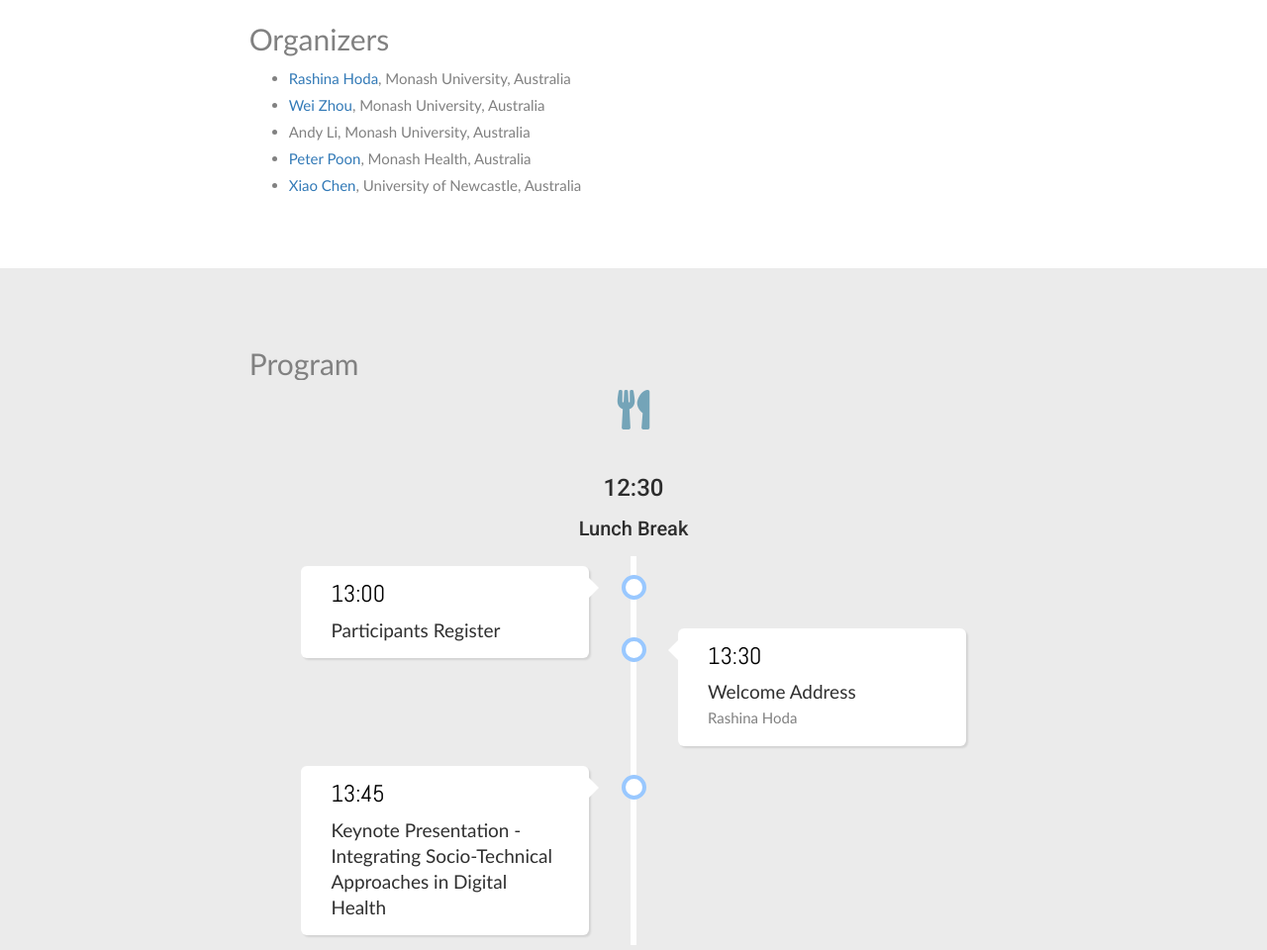
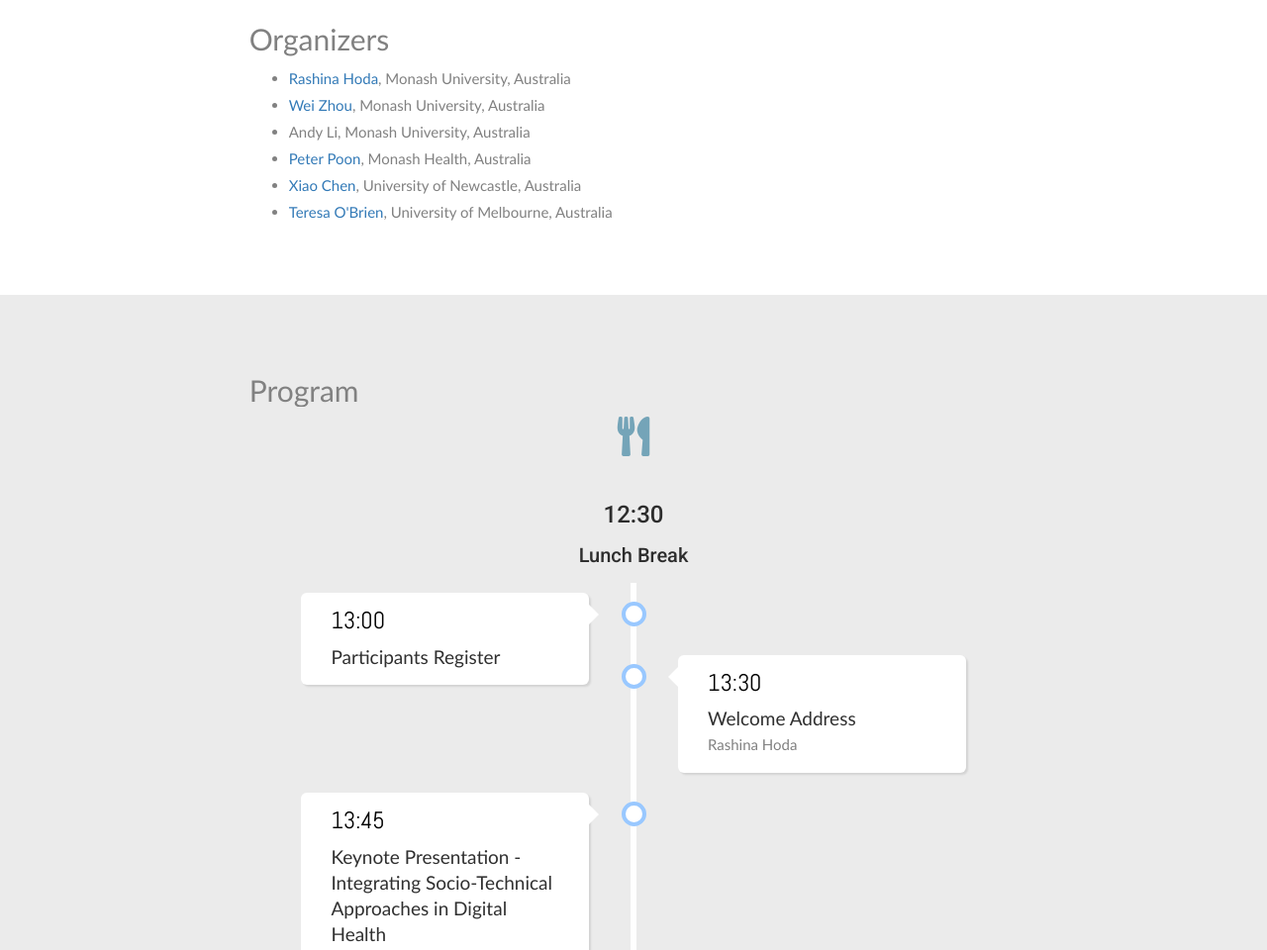
Before and after one commit to ozchi-stadh/ozchi-stadh.github.io, a plain HTML site: page index.html in a window 1280 px wide. Shown: the part 1924-2884 px from the top of the page at 99% size. Drawn offline with nearby package versions, Linux system fonts and the light colour scheme; a web font is replaced by a local one.

Commit message:
Update organisers

```diff
--- a/index.html
+++ b/index.html
@@ -117,6 +117,10 @@
                     href="https://www.newcastle.edu.au/profile/xiao-chen"
                     target="_blank">Xiao Chen</a>, University of Newcastle, Australia
                 </li>
+                <li><a
+                    href="https://findanexpert.unimelb.edu.au/profile/1016628-teresa-o'brien"
+                    target="_blank">Teresa O'Brien</a>, University of Melbourne, Australia
+                </li>
             </ul>
         </div>
         <div class="col-sm-2"></div>
@@ -207,7 +211,7 @@
         <div class="col-sm-2"></div>
         <div class="col-sm-8">
             <h2>Contact</h2>
-            <p>For further inquiries, please drop an email to <a href="mailto:wei.zhou2@monash.edu">wei.zhou2@monash.edu</a>
+            <p>For further inquiries, please drop an email to <a href="mailto:wei.zhou2@monash.edu">wei.zhou2@monash.edu</a>.
                 We also welcome all suggestions and comments to this workshop.</p>
         </div>
         <div class="col-sm-2"></div>
```
